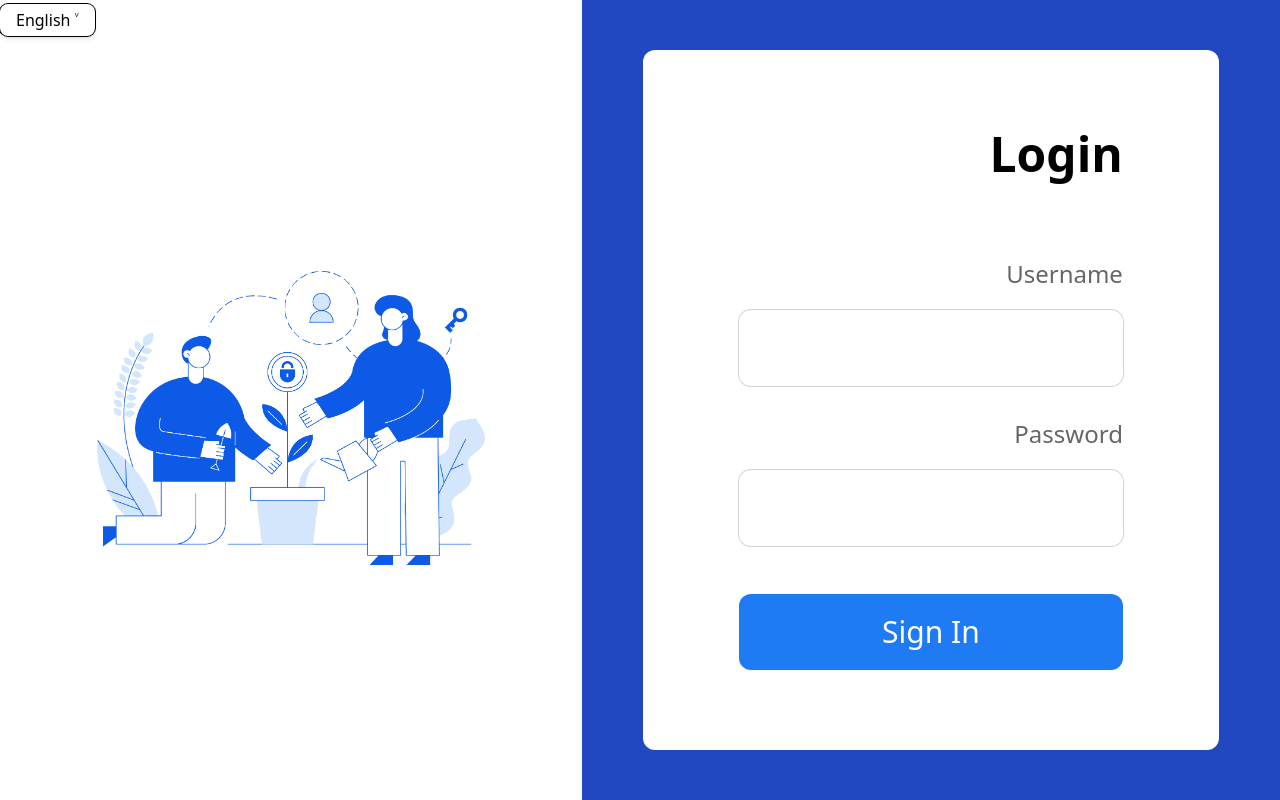
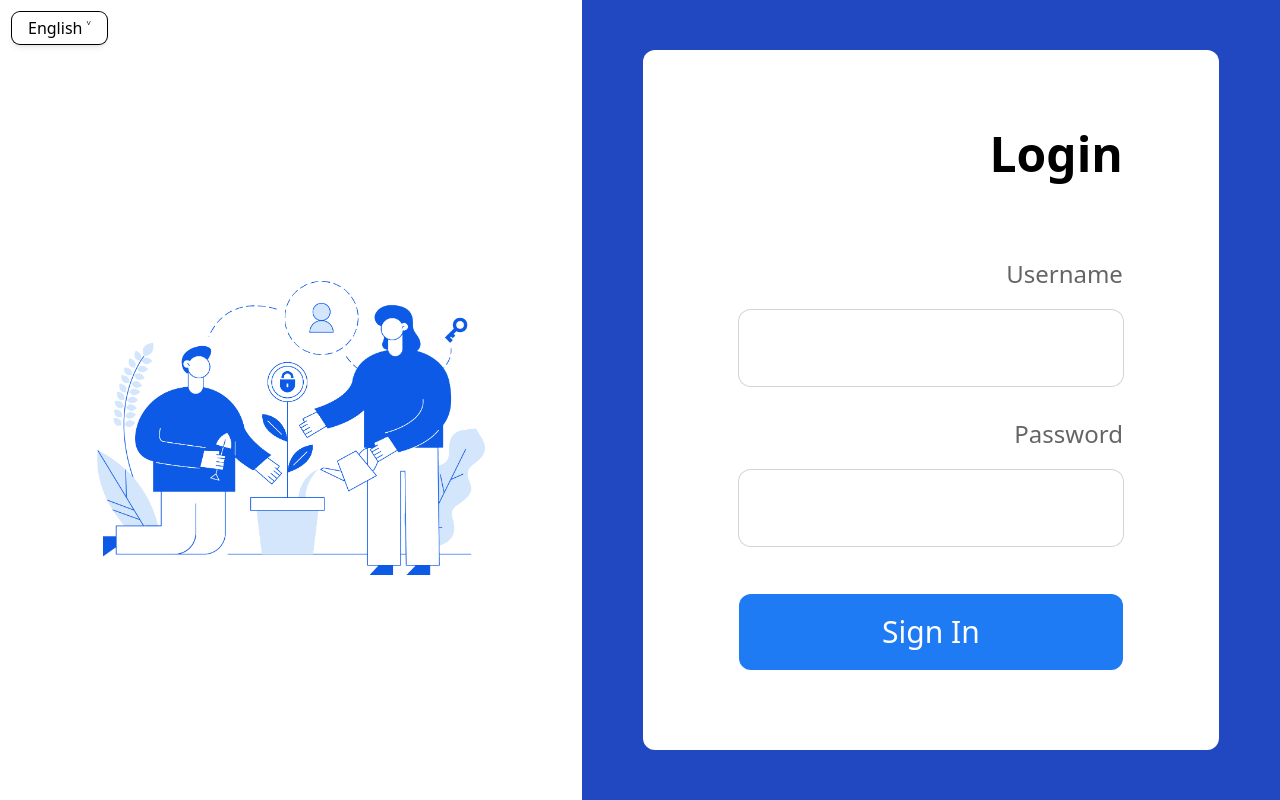
Before and after one commit to md7o/students, a React (Create React App) app: page /login in a window 1280 px wide. Built offline with nearby package versions, Linux system fonts and the light colour scheme.

Commit message:
DropDownButton edit

```diff
--- a/src/components/widget/dropDownButton.js
+++ b/src/components/widget/dropDownButton.js
@@ -18,7 +18,7 @@ const DropDownButton = ({ onLanguageChange }) => {
     <div className="relative">
       <button
         onClick={toggleDropdown}
-        className="px-4 py-1 ring-1 ring-black rounded-lg shadow-md hover:bg-gray-200 mt-1"
+        className="px-4 py-1 ring-1 ring-black rounded-lg shadow-md hover:bg-gray-200 m-3"
       >
         {selectedLanguage} ˅
       </button>
```
